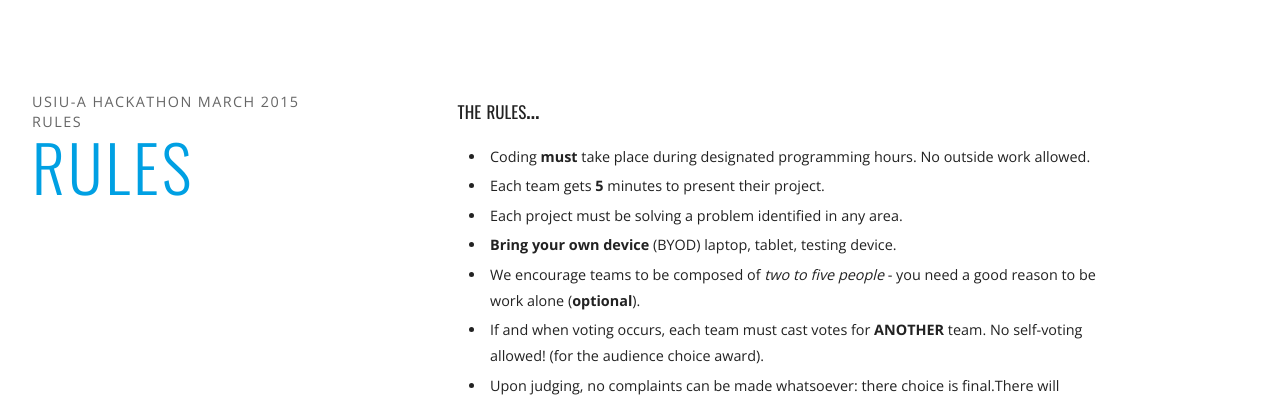
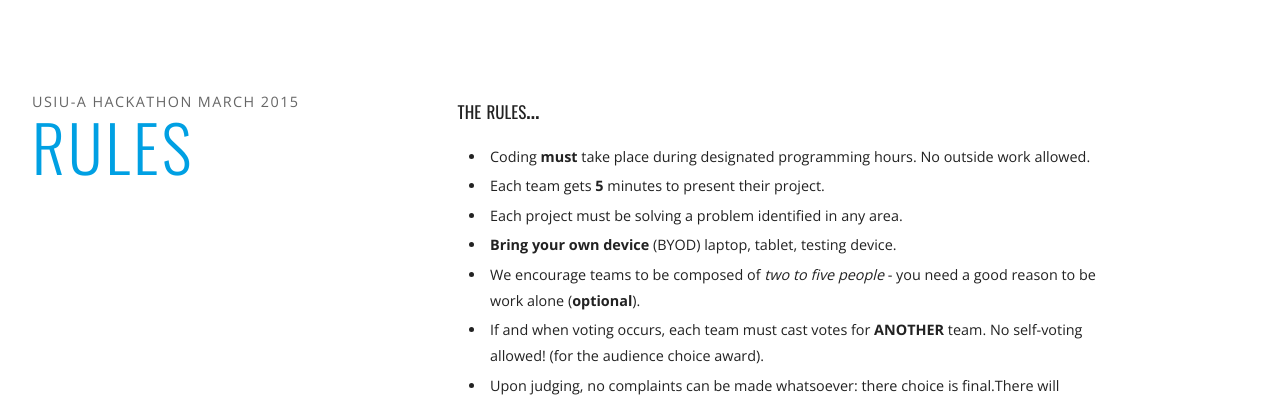
Before and after one commit to USIU-Hackathon/ss2015-hackathon, a Node project: template views/rules.handlebars in a window 1280 px wide. Shown: the part 80-479 px from the top of the page. Run offline with Node 20 templates, Linux system fonts and the light colour scheme; the template is opened without the code that fills it, so the values that code supplies are empty; some libraries are stand-ins or nearby versions.

Commit message:
remove unnecessary repeat in rules view

```diff
--- a/views/rules.handlebars
+++ b/views/rules.handlebars
@@ -12,7 +12,7 @@
     <section>
         <div>
             <header>
-                <h2>USIU-A Hackathon March 2015 Rules</h2>
+                <h2>USIU-A Hackathon March 2015</h2>
                 <h1>Rules</h1>
             </header>
             <div class="main">
```
